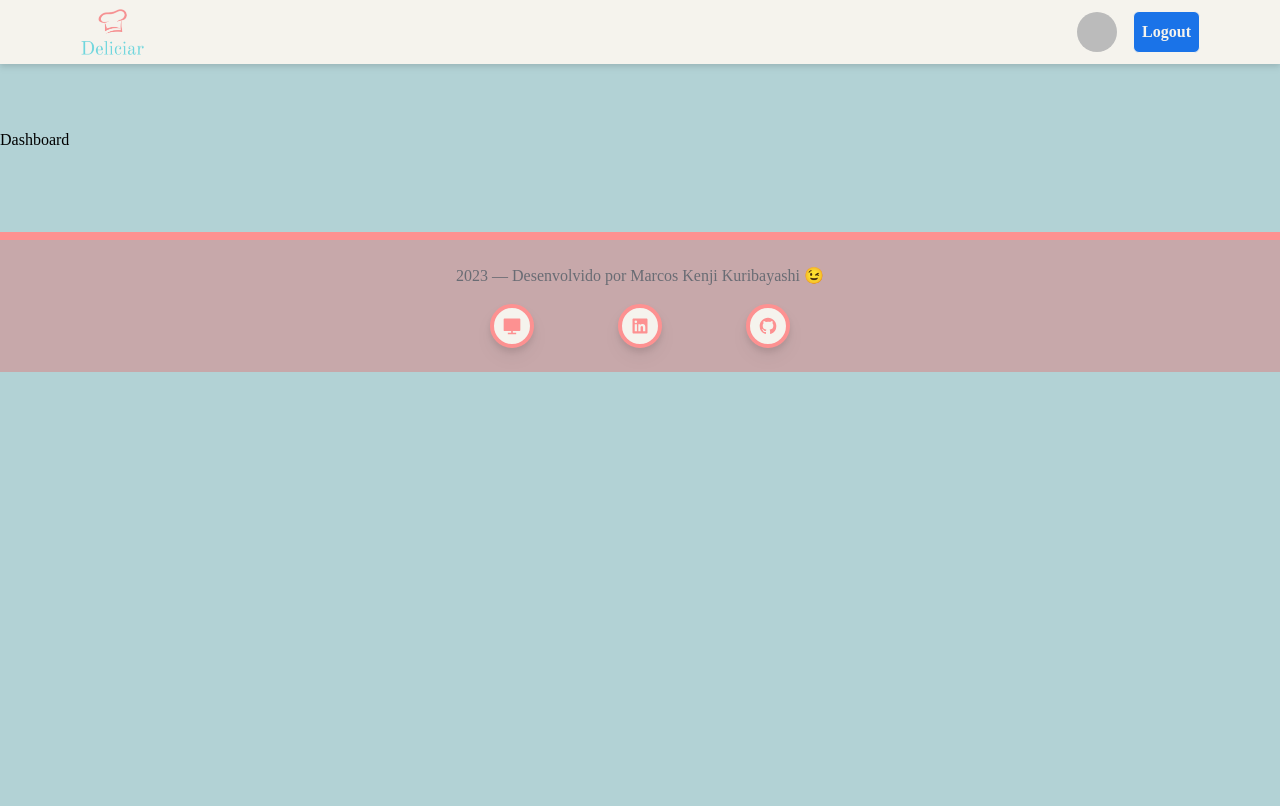
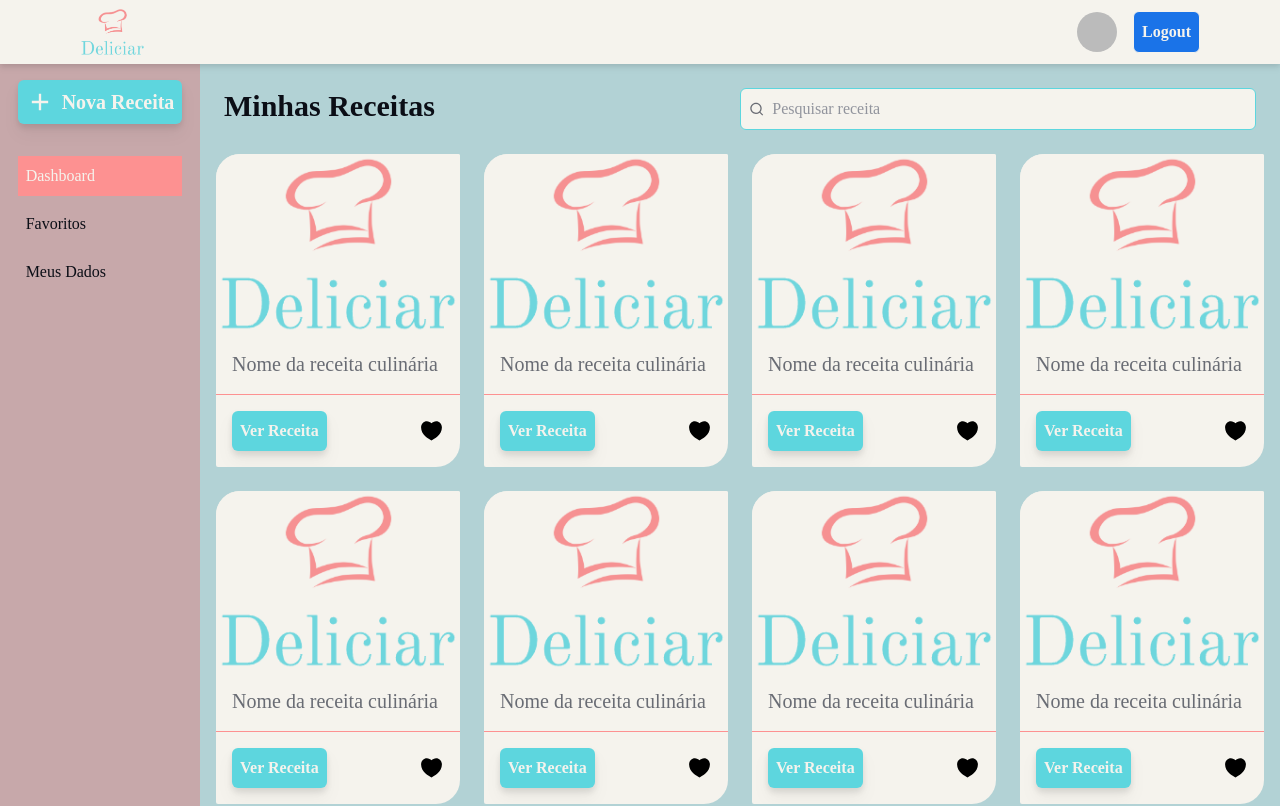
Before and after one commit to kenmarcos/deliciar, a Next.js app: page /dashboard in a window 1280 px wide. Shown: the top 806 px of the page. Built offline with nearby package versions, Linux system fonts and the light colour scheme; no server answers; sample sign-in values are in the browser's storage; a web font is replaced by a local one.

Commit message:
initialize dashboard, favorites and profile pages layout

```diff
--- /dev/null
+++ b/src/components/ActiveLink/index.tsx
@@ -0,0 +1,22 @@
+import Link, { LinkProps } from "next/link";
+import { useRouter } from "next/router";
+import { ReactNode } from "react";
+
+interface ActiveLinkProps extends LinkProps {
+  children: ReactNode;
+}
+
+export const ActiveLink = ({ children, ...rest }: ActiveLinkProps) => {
+  const router = useRouter();
+
+  const active = "bg-pink-200 text-white";
+  const inactive = "text-black";
+
+  return (
+    <li className={`${router.pathname === rest.href ? active : inactive} p-2`}>
+      <Link {...rest} className="block">
+        {children}
+      </Link>
+    </li>
+  );
+};
--- /dev/null
+++ b/src/components/AsideBar/index.tsx
@@ -0,0 +1,31 @@
+import { ActiveLink } from "components/ActiveLink";
+import { Button } from "components/Button";
+import Link from "next/link";
+import { RiAddLine } from "react-icons/ri";
+
+const AsideBar = () => {
+  return (
+    <aside className="bg-pink-100 flex justify-center border-b-8 md:border-b-0 border-pink-200">
+      <div className="flex flex-col gap-4 items-center md:items-start">
+        <div className="pt-4">
+          <Button>
+            <RiAddLine size={28} />
+            <span className="text-xl">Nova Receita</span>
+          </Button>
+        </div>
+
+        <nav className="md:w-full md:mt-4">
+          <ul className="flex md:flex-col gap-2">
+            <ActiveLink href="/dashboard">Dashboard</ActiveLink>
+
+            <ActiveLink href="/favorites">Favoritos</ActiveLink>
+
+            <ActiveLink href="/profile">Meus Dados</ActiveLink>
+          </ul>
+        </nav>
+      </div>
+    </aside>
+  );
+};
+
+export default AsideBar;
--- /dev/null
+++ b/src/components/Button/index.tsx
@@ -0,0 +1,13 @@
+import { ReactNode } from "react";
+
+interface ButtonProps {
+  children: ReactNode;
+}
+
+export const Button = (props: ButtonProps) => {
+  return (
+    <button className="flex items-center gap-2 bg-blue-200 text-white font-black duration-300 hover:bg-opacity-60 rounded-md p-2 drop-shadow-lg">
+      {props.children}
+    </button>
+  );
+};
--- a/src/components/Header/index.tsx
+++ b/src/components/Header/index.tsx
@@ -3,7 +3,7 @@ import Image from "next/image";
 
 import { FcGoogle } from "react-icons/fc";
 
-import logo from "../../../public/img/deliciar-logo.png";
+import logo from "/public/img/deliciar-logo.png";
 
 export const Header = () => {
   const { data: session } = useSession();
--- a/src/components/Layout/index.tsx
+++ b/src/components/Layout/index.tsx
@@ -1,5 +1,7 @@
+import AsideBar from "components/AsideBar";
 import { Footer } from "components/Footer";
 import { Header } from "components/Header";
+import { useRouter } from "next/router";
 import { ReactNode } from "react";
 
 interface LayoutProps {
@@ -7,10 +9,30 @@ interface LayoutProps {
 }
 
 export const Layout = (props: LayoutProps) => {
+  const router = useRouter();
+
+  if (router.pathname === "/") {
+    return (
+      <>
+        <Header />
+        <main>{props.children}</main>
+        <Footer />
+      </>
+    );
+  }
+
   return (
     <>
       <Header />
-      <main className="mt-16 mb-20">{props.children}</main>
+      <main>
+        <div className="grid grid-rows-[auto_1fr] md:grid-rows-none md:grid-cols-[200px_1fr]">
+          <AsideBar />
+
+          <section className="mb-20 max-w-6xl mx-auto">
+            {props.children}
+          </section>
+        </div>
+      </main>
       <Footer />
     </>
   );
--- /dev/null
+++ b/src/components/RecipeCard/index.tsx
@@ -0,0 +1,27 @@
+import { Button } from "components/Button";
+import Image from "next/image";
+import { RiHeart3Fill } from "react-icons/ri";
+import logo from "/public/img/deliciar-logo.png";
+
+export const RecipeCard = () => {
+  return (
+    <div className="bg-white overflow-hidden rounded-tr-sm rounded-tl-3xl rounded-br-3xl rounded-bl-sm">
+      <Image
+        src={logo}
+        alt="logo"
+        width={100}
+        height={100}
+        className="w-full"
+        quality={100}
+      />
+
+      <h3 className="p-4 text-xl text-gray-500">Nome da receita culinária</h3>
+
+      <div className="p-4 border-t-[1px] border-pink-200 flex justify-between items-center">
+        <Button>Ver Receita</Button>
+
+        <RiHeart3Fill size={25} />
+      </div>
+    </div>
+  );
+};
--- a/src/pages/dashboard/index.tsx
+++ b/src/pages/dashboard/index.tsx
@@ -1,10 +1,48 @@
+import AsideBar from "components/AsideBar";
+import { Button } from "components/Button";
+import { RecipeCard } from "components/RecipeCard";
 import { GetServerSideProps } from "next";
-import { unstable_getServerSession } from "next-auth";
 import { getSession } from "next-auth/react";
-import { authOptions } from "pages/api/auth/[...nextauth]";
+import Head from "next/head";
+import Image from "next/image";
+import Link from "next/link";
+import { RiAddLine, RiSearchLine } from "react-icons/ri";
 
 const Dashboard = () => {
-  return <div>Dashboard</div>;
+  return (
+    <>
+      <Head>
+        <title>Deliciar - Dashboard</title>
+      </Head>
+
+      <header className="p-6 flex flex-col gap-2 sm:flex-row sm:justify-between">
+        <h2 className="text-3xl text-black font-extrabold">Minhas Receitas</h2>
+
+        <form className="sm:w-1/2">
+          <div className="border-[1px] border-blue-200 flex items-center p-2 gap-2 bg-white rounded-md">
+            <RiSearchLine className="text-gray-500" />
+            <input
+              className="w-full bg-white outline-none text-black"
+              type="text"
+              placeholder="Pesquisar receita"
+            />
+          </div>
+        </form>
+      </header>
+
+      <div className="max-w-sm sm:max-w-none mx-auto px-4 grid grid-cols-1 gap-6 sm:grid-cols-3 lg:grid-cols-4">
+        <RecipeCard />
+        <RecipeCard />
+        <RecipeCard />
+        <RecipeCard />
+        <RecipeCard />
+        <RecipeCard />
+        <RecipeCard />
+        <RecipeCard />
+        <RecipeCard />
+      </div>
+    </>
+  );
 };
 
 export const getServerSideProps: GetServerSideProps = async ({ req }) => {
--- /dev/null
+++ b/src/pages/favorites/index.tsx
@@ -0,0 +1,37 @@
+import { RecipeCard } from "components/RecipeCard";
+import Head from "next/head";
+import { RiSearchLine } from "react-icons/ri";
+
+const Favorites = () => {
+  return (
+    <>
+      <Head>
+        <title>Deliciar - Favoritos</title>
+      </Head>
+
+      <header className="p-6 flex flex-col gap-2 sm:flex-row sm:justify-between">
+        <h2 className="text-3xl text-black font-extrabold">Favoritos</h2>
+
+        <form className="sm:w-1/2">
+          <div className="border-[1px] border-blue-200 flex items-center p-2 gap-2 bg-white rounded-md">
+            <RiSearchLine className="text-gray-500" />
+            <input
+              className="w-full bg-white outline-none text-black"
+              type="text"
+              placeholder="Pesquisar receita"
+            />
+          </div>
+        </form>
+      </header>
+
+      <div className="max-w-sm sm:max-w-none mx-auto px-4 grid grid-cols-1 gap-6 sm:grid-cols-3 lg:grid-cols-4">
+        <RecipeCard />
+        <RecipeCard />
+        <RecipeCard />
+        <RecipeCard />
+      </div>
+    </>
+  );
+};
+
+export default Favorites;
--- a/src/pages/index.tsx
+++ b/src/pages/index.tsx
@@ -12,7 +12,7 @@ export default function Home() {
       <Head>
         <title>Deliciar</title>
       </Head>
-      <section className="max-w-6xl mb-20 mt-3 mx-auto flex justify-center items-center">
+      <section className="mt-16 max-w-6xl mb-20 mx-auto flex justify-center items-center">
         <div className="drop-shadow-xl">
           <h1 className="leading-snug text-6xl text-white font-bold text-center mb-6 rounded-md">
             Venha se{" "}
@@ -32,7 +32,7 @@ export default function Home() {
         </div>
       </section>
 
-      <section className="max-w-6xl mx-auto flex justify-center items-center">
+      <section className="mb-20 max-w-6xl mx-auto flex justify-center items-center">
         <div className="flex flex-col md:flex-row justify-center gap-24 md:gap-12">
           <FeatureCard
             imageSrc={book}
@@ -58,43 +58,6 @@ export default function Home() {
                 tudo o que precisa na ponta dos dedos, sem precisar separar
                 pilhas de livros ou pesquisar em infinitas páginas da web."
           />
-          {/* <div className="sm:w-1/3 bg-pink-200 p-6 text-gray-500 rounded-md border-2 border-gray-400">
-                <div className="flex justify-center mb-4">
-                  <Image
-                    className="border-2 border-gray-400 rounded-full p-2"
-                    src={film}
-                    alt="Filme de vídeo"
-                    width={90}
-                    height={90}
-                  />
-                </div>
-                <h3 className="font-bold text-lg sm:text-xl mb-4">
-                  Desvende os segredos da cozinha com os vídeos das receitas
-                </h3>
-                <p className="text-justify">
-                  Leve suas habilidades culinárias a um nível totalmente novo e
-                  tenha em mãos vídeos passo-a-passo de cada receita.
-                </p>
-              </div>
-              <div className="sm:w-1/3 bg-pink-200 p-6 rounded-md border-2 border-gray-400">
-                <div className="flex justify-center mb-4">
-                  <Image
-                    className="border-2 border-gray-400 rounded-full p-2"
-                    src={food}
-                    alt="Vegetais"
-                    width={90}
-                    height={90}
-                  />
-                </div>
-                <h3 className="font-bold text-lg sm:text-xl mb-4">
-                  Assuma o controle de sua cozinha com Deliciar
-                </h3>
-                <p className="text-justify">
-                  Gerencie facilmente suas receitas, para que você possa ter
-                  tudo o que precisa na ponta dos dedos, sem precisar separar
-                  pilhas de livros ou pesquisar em infinitas páginas da web.
-                </p>
-              </div> */}
         </div>
       </section>
     </>
--- /dev/null
+++ b/src/pages/profile/index.tsx
@@ -0,0 +1,19 @@
+import Head from "next/head";
+
+const Profile = () => {
+  return (
+    <>
+      <Head>
+        <title>Deliciar - Meus Dados</title>
+      </Head>
+
+      <header className="p-6 flex flex-col gap-2 sm:flex-row sm:justify-between">
+        <h2 className="text-3xl text-black font-extrabold">Meus Dados</h2>
+      </header>
+
+      <div className="max-w-sm sm:max-w-none mx-auto px-4 grid grid-cols-1 gap-6 sm:grid-cols-3 lg:grid-cols-4"></div>
+    </>
+  );
+};
+
+export default Profile;
```
